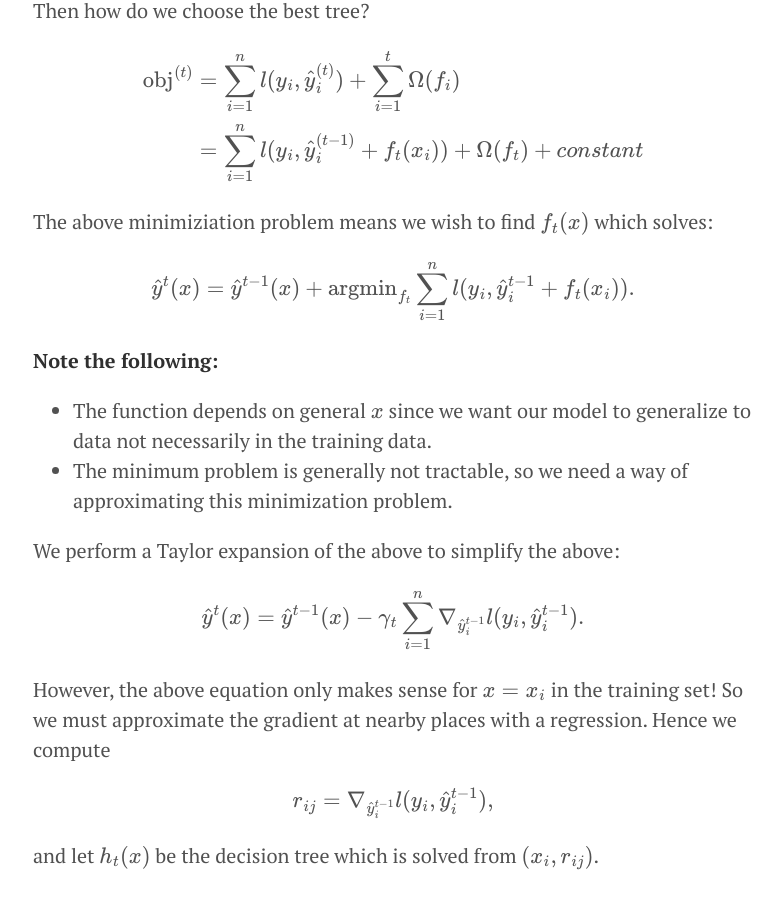
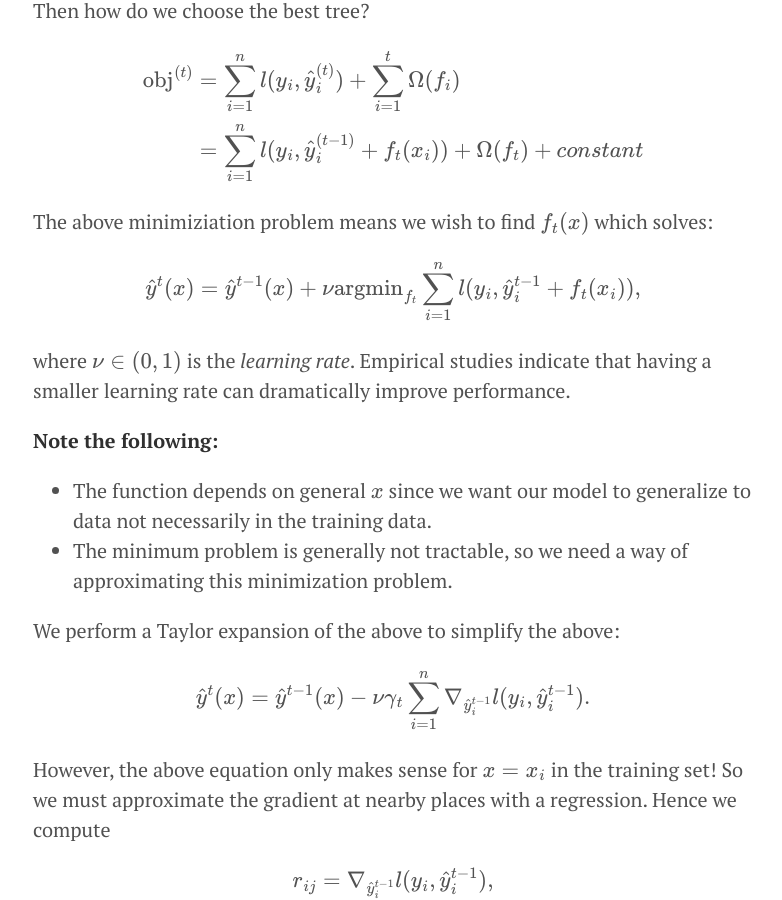
Before and after one commit to doriang102/doriang102.github.io, a Jekyll site: the page built from _posts/2017-12-26-introduction-to-ensemble-methods.md, in a window 1280 px wide and 900 px high, scrolled down 4204 px. Shown: the whole window, without its empty margins (247-1029 px from the left). Built offline with Jekyll 4.4.1, drawn with Linux system fonts in a browser that asks for light colours; our own code applies the rules of GitHub Pages for plain Markdown files; formulas are drawn with MathJax 3.

Commit message:
Update 2017-12-26-introduction-to-ensemble-methods.md

```diff
--- a/_posts/2017-12-26-introduction-to-ensemble-methods.md
+++ b/_posts/2017-12-26-introduction-to-ensemble-methods.md
@@ -94,7 +94,9 @@ $$
 
 The above minimiziation problem means we wish to find $$f_t(x)$$ which solves:
 
-$$\hat y^t(x) = \hat y^{t-1}(x) + \textrm{argmin}_{f_t} \sum_{i=1}^n l(y_i, \hat y_i^{t-1} + f_t(x_i)).$$
+$$\hat y^t(x) = \hat y^{t-1}(x) + \nu \textrm{argmin}_{f_t} \sum_{i=1}^n l(y_i, \hat y_i^{t-1} + f_t(x_i)),$$
+
+where $$\nu \in (0,1)$$ is the *learning rate*. Empirical studies indicate that having a smaller learning rate can dramatically improve performance.
 
 **Note the following:**
 - The function depends on general $$x$$ since we want our model to generalize to data not necessarily in the training data.
@@ -102,7 +104,7 @@ $$\hat y^t(x) = \hat y^{t-1}(x) + \textrm{argmin}_{f_t} \sum_{i=1}^n l(y_i, \hat
 
 We perform a Taylor expansion of the above to simplify the above:
 
-$$\hat y^t(x) = \hat y^{t-1}(x) - \gamma_t \sum_{i=1}^n \nabla_{\hat y_i^{t-1}} l(y_i, \hat y_i^{t-1}).$$
+$$\hat y^t(x) = \hat y^{t-1}(x) - \nu \gamma_t \sum_{i=1}^n \nabla_{\hat y_i^{t-1}} l(y_i, \hat y_i^{t-1}).$$
 
 However, the above equation only makes sense for $$x=x_i$$ in the training set! So we must approximate the gradient at nearby places with a regression. Hence we compute
 
```
